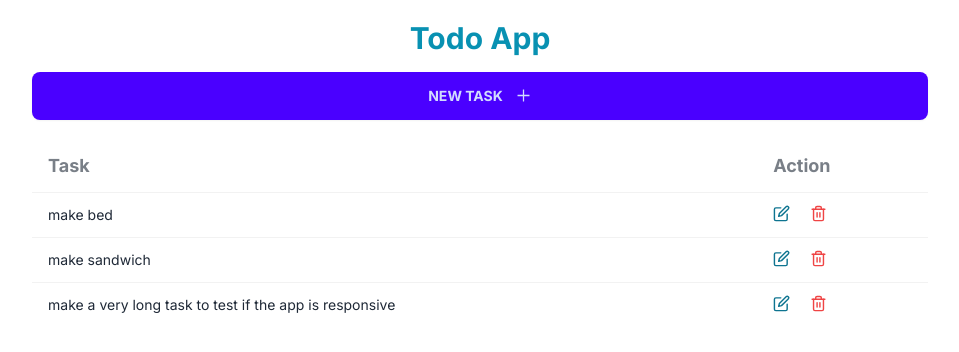
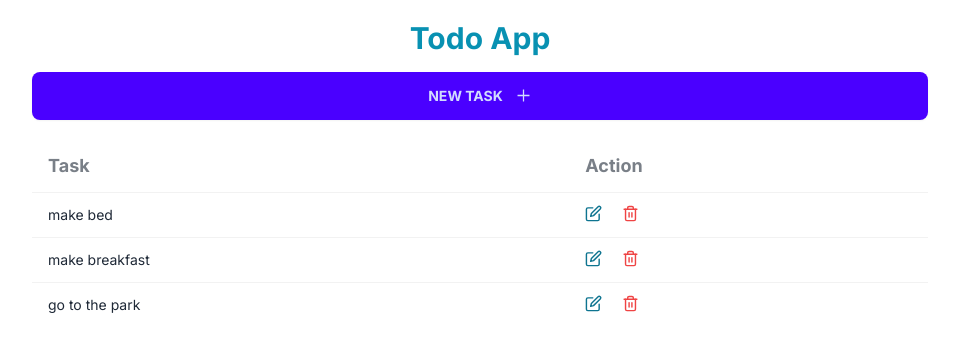
Before and after one commit to justvelio/todo-app, a Next.js app in the folder todo-app/: page / in a window 1280 px wide. Shown: the top 352 px of the page, without its empty margins (160-1119 px from the left). Built offline with nearby package versions, Linux system fonts and the light colour scheme; data requests are answered from the project's data file.

Commit message:
fix text

```diff
--- a/todo-app/app/Components/TodoList.tsx
+++ b/todo-app/app/Components/TodoList.tsx
@@ -8,15 +8,15 @@ interface TodoListProps {
 const TodoList: React.FC<TodoListProps> = ({ tasks }) => {
   return (
     <div>
-      <div className="overflow-x-auto">
+      <div className="overflow-x-auto w-full">
         <table className="table">
-          <thead>
+          <thead className="w-full">
             <tr className="text-lg">
               <th>Task</th>
               <th>Action</th>
             </tr>
           </thead>
-          <tbody>
+          <tbody className="w-full">
             {tasks.map((task) => (
               <Task key={task.id} task={task} />
             ))}
--- a/todo-app/data/todo.json
+++ b/todo-app/data/todo.json
@@ -1,16 +1,16 @@
 {
   "tasks": [
     {
-      "id": "1f0c2f9f-899a-4a5f-946f-42024ed36dcd",
+      "id": "440d6daa-7dc6-48d3-b624-df2157ff40dc",
       "text": "make bed"
     },
     {
-      "id": "91717f89-52ee-4dd0-9801-df184d5074fb",
-      "text": "make sandwich"
+      "id": "b9088b44-e291-48d4-aeb0-2dd606407cb5",
+      "text": "make breakfast"
     },
     {
-      "id": "cd6fff0a-023c-41a4-90fa-aa238ff6d71f",
-      "text": "make a very long task to test if the app is responsive"
+      "id": "5eccf41d-66ba-48f4-8177-d1b0d4102904",
+      "text": "go to the park"
     }
   ]
 }
```
